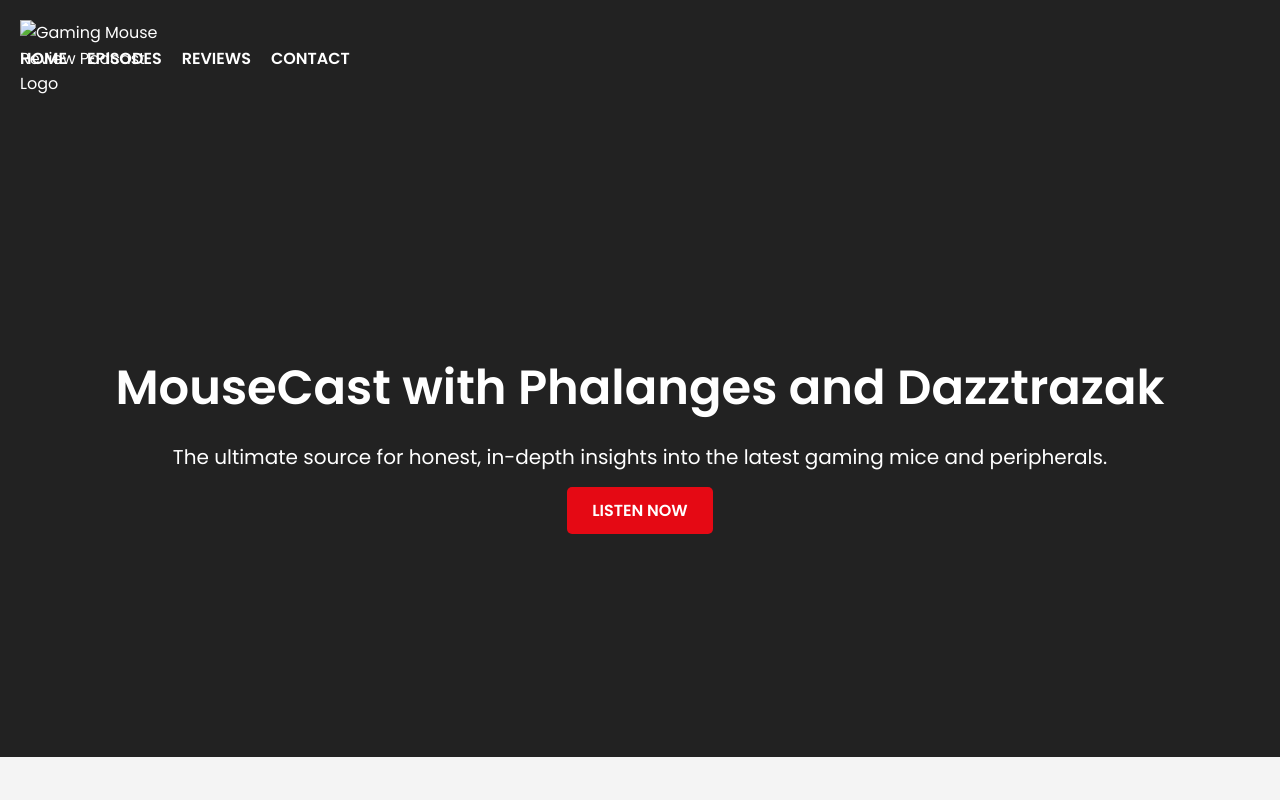
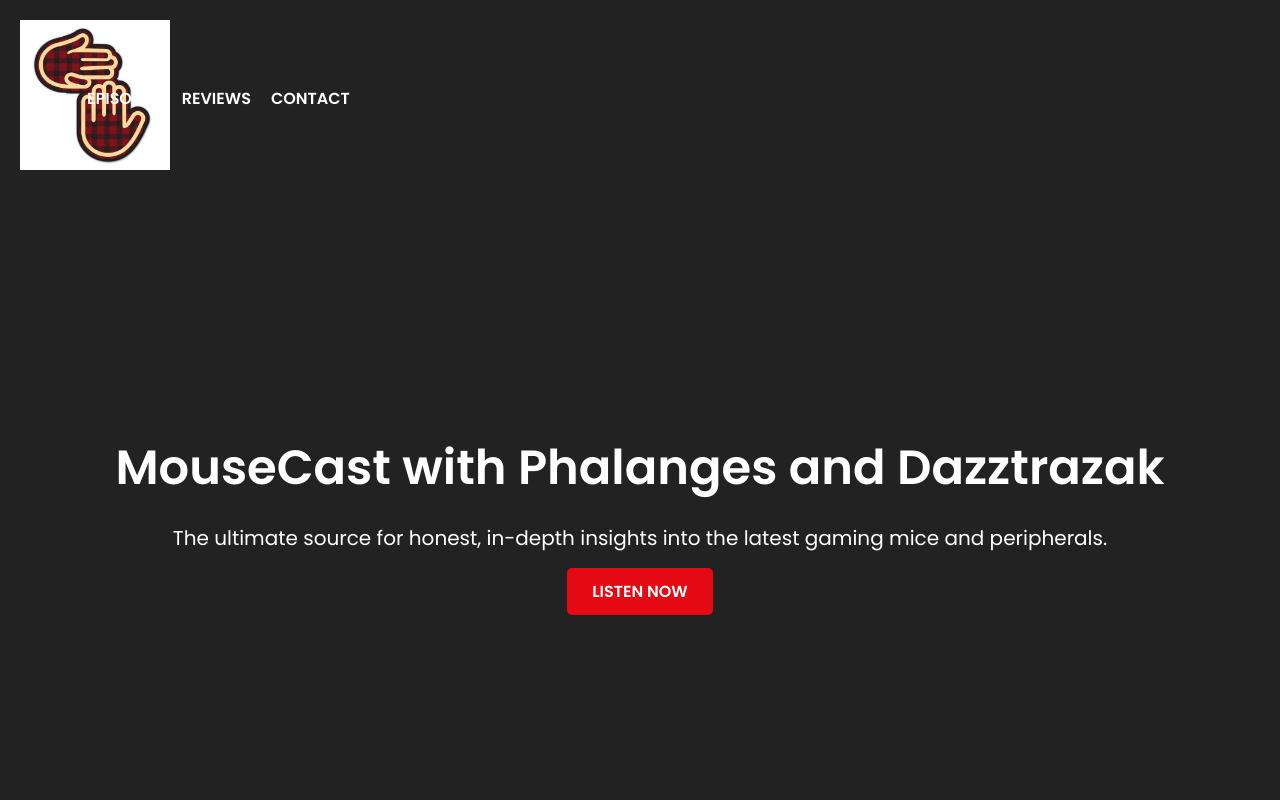
Before and after one commit to austinbrowne/austinbrowne.github.io, a plain HTML site: page index.html in a window 1280 px wide. Shown: the top 800 px of the page. Drawn offline with Linux system fonts and the light colour scheme.

Commit message:
Update index.html

```diff
--- a/index.html
+++ b/index.html
@@ -13,7 +13,7 @@
 <body>
     <header class="header">
         <div class="header__logo">
-            <img src="phalanges_logo_plai.png" alt="Gaming Mouse Review Podcast Logo" />
+            <img src="phalanges_logo_plaid.png" alt="Gaming Mouse Review Podcast Logo" />
         </div>
         <nav class="header__nav">
             <ul class="nav__list">
```
